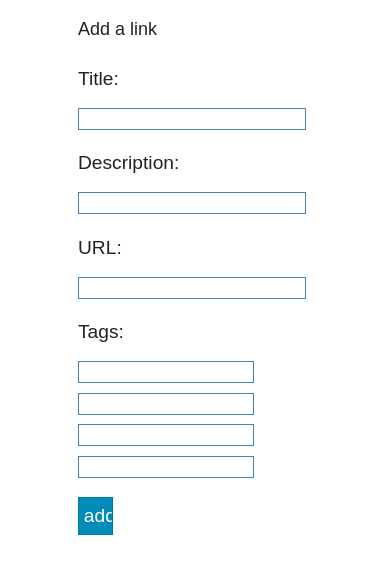
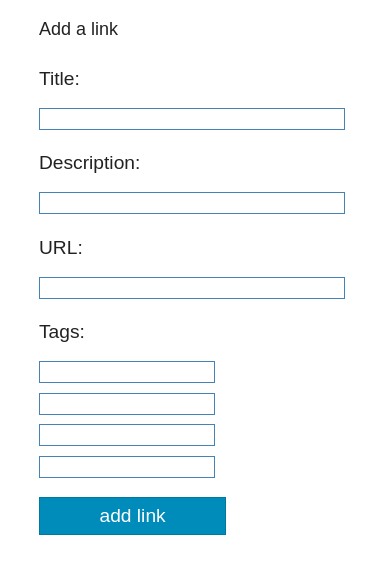
Before and after one commit to Vision-X/linky-frontend, a React (Create React App) app: page /add in a window 390 px wide. Shown: the top 574 px of the page. Built offline with nearby package versions, Linux system fonts and the light colour scheme.

Commit message:
improve styling consistency and remove console logs

```diff
--- a/src/App.css
+++ b/src/App.css
@@ -1,42 +1,13 @@
-/* --blue: #375a7f;
-    --indigo: #6610f2;
-    --purple: #6f42c1;
-    --pink: #e83e8c;
-    --red: #E74C3C;
-    --orange: #fd7e14;
-    --yellow: #F39C12;
-    --green: #00bc8c;
-    --teal: #20c997;
-    --cyan: #3498DB;
-    --white: #fff;
-    --gray: #999;
-    --gray-dark: #303030;
-    --primary: #375a7f;
-    --secondary: #444;
-    --success: #00bc8c;
-    --info: #3498DB;
-    --warning: #F39C12;
-    --danger: #E74C3C;
-    --light: #303030;
-    --dark: #303030; */
-
 :root {
   font-size: 0.6rem;
 }
 
-body {
-  /* background-color: lightgray; */
-}
-
 header {
-  /* background-color: steelblue !important; */
   align-items: center;
-  /* background-image: linear-gradient(to left bottom, */
-    /* #333333, #3b3b45, #3f4457, #3e4f6b, #375a7f); */
+  box-shadow: 2px 2px 4px gray;
   display: flex;
   justify-content: flex-start;
   padding: 1rem 5%;
-  box-shadow: 2px 2px 4px gray;
 }
 
 .link-icon {
@@ -67,21 +38,18 @@ header {
   font-size: 5rem;
   font-weight: 600;
   margin-bottom: 0 !important;
-  /* text-shadow: 2px 2px 8px ; */
 }
 
 .logo-and-h1 {
+  align-items: center;
   display: flex;
   justify-content: flex-start;
-  align-items: center;
 }
 
 .logo-div small {
-  /* color: #3498DB; */
   font-size: 1.6rem;
   font-style: italic;
   margin-left: 5rem;
-  /* text-shadow: 2px 2px 20px black; */
 }
 
 .search-div {
@@ -97,11 +65,11 @@ header {
 }
 
 .toggle-btn {
+  background-color: white;
+  background-position: center;
+  background-repeat: no-repeat;
+  background-size: contain;
   border: none !important;
-  background-repeat: no-repeat;
-  background-position: center;
-  background-size: contain;
-  background-color: white;
   cursor: pointer;
   margin: 1% 48%;
   height: 20px;
@@ -156,7 +124,6 @@ ul {
 }
 
 .links {
-  /* padding: 1rem; */
   padding: 0 2rem;
 }
 
@@ -167,18 +134,16 @@ ul {
 }
 
 .card {
-  /* box-shadow: 1px 1px 1px 1px #375a7f; */
-  /* margin-bottom: 1rem; */
+  border: none;
+  min-height: 7rem;
+  outline: 1px solid steelblue;
   width: 100vw;
-  min-height: 7rem;
-  border: none;
-  outline: 1px solid steelblue;
 }
 
 .card-body {
+  align-items: center;
   display: flex !important;
   justify-content: space-between !important;
-  align-items: center;
 }
 
 .card-title {
@@ -191,13 +156,13 @@ ul {
 .card-title img {
   height: 15px;
   width: 15px;
+  margin-right: 1rem;
   margin-top: 2px;
-  margin-right: 1rem;
 }
 
 .card-title h2 {
+  font-size: 1.6rem;
   font-weight: 400;
-  font-size: 1.6rem;
 }
 
 .card-text {
@@ -206,7 +171,6 @@ ul {
 }
 
 .card-link {
-  font-size: 1.0rem;
   overflow: hidden;
 }
 
@@ -222,31 +186,30 @@ ul {
 }
 
 .link-input label {
+  font-size: 2rem;
   margin-top: 2rem;
-  font-size: 2rem;
 }
 
 .link-input input[type=text] {
+  border: 1px solid steelblue;
+  font-size: 1.2rem;
+  height: 1.6rem;
+  margin-right: 6px;
   margin-top: 1rem;
-  height: 1.6rem;
-  font-size: 1.2rem;
   padding: 10px;
-  border: 1px solid steelblue;
-  margin-right: 6px;
 }
 
 .link-input input[type=submit] {
+  font-size: 2rem;
   margin-top: 2rem;
   height: 4rem;
-  width: 15%;
-  font-size: 2rem;
-  /* align-self: center; */
+  width: 60%;
 }
 
 .multi-tag {
   display: flex;
+  flex-wrap: wrap;
   justify-content: flex-start;
-  flex-wrap: wrap;
 }
 
 .edit-link-form {
@@ -274,7 +237,7 @@ ul {
   }
 
   .logo-div small {
-    margin-left: 0;
+    margin-left: 36px;
   }
 
   .search-div {
@@ -293,4 +256,8 @@ ul {
   .card {
     width: 98%;
   }
+
+  .link-input {
+    margin: 2rem 10%;
+  }
 }
--- a/src/EditLinks.jsx
+++ b/src/EditLinks.jsx
@@ -48,7 +48,6 @@ export default class EditLinks extends Component {
 
   getFormData = (index) => {
     let thisForm = this.form[index];
-    let formInputs = thisForm.querySelector("input");
     let stringAry = [];
     if (thisForm.querySelector('#tags1').value) { stringAry.push(thisForm.querySelector('#tags1').value); }
     if (thisForm.querySelector('#tags2').value) { stringAry.push(thisForm.querySelector('#tags2').value); }
@@ -62,10 +61,6 @@ export default class EditLinks extends Component {
       stringarray: '{' + stringAry + '}'
     };
   };
-
-  _onClick = (index) => {
-    console.log(this.form[index]);
-  }
 
   onSubmit = (index, event) => {
     event.preventDefault();
@@ -83,13 +78,11 @@ export default class EditLinks extends Component {
         <section>
           <h1>Edit data in the DB...</h1>
           {data.sort((a,b) => {return a.id - b.id}).map((item, index) => {
-            let boundClick = this._onClick.bind(this, index);
             let boundSubmit = this.onSubmit.bind(this, index);
             return (
               <form
                 className="link-input edit-link-form"
                 ref={ref => this.form[index] = ref}
-                onClick={boundClick}
                 onSubmit={boundSubmit}
               >
                 <h2>Edit link {item.id}</h2>
--- a/src/Links.jsx
+++ b/src/Links.jsx
@@ -33,12 +33,12 @@ export default class Links extends Component {
               return (
                 <li className="card" key={Math.random(new Date())}>
                   <div className="card-body">
-                    <div className="card-title col-4">
+                    <div className="card-title col-3">
                       <img src={"https://www.google.com/s2/favicons?domain=" + item.url} alt="" />
                       <h2 className="card-title">{item.title}</h2>
                     </div>
-                    <h4 className="card-text col-4">{item.description}</h4>
-                    <a className="card-link col" href={item.url} target="_blank">{item.url}</a>
+                    <h4 className="card-text col-6">{item.description}</h4>
+                    <a className="card-link col-3" href={item.url} target="_blank">{item.url}</a>
                   </div>
                 </li>
               )
```
